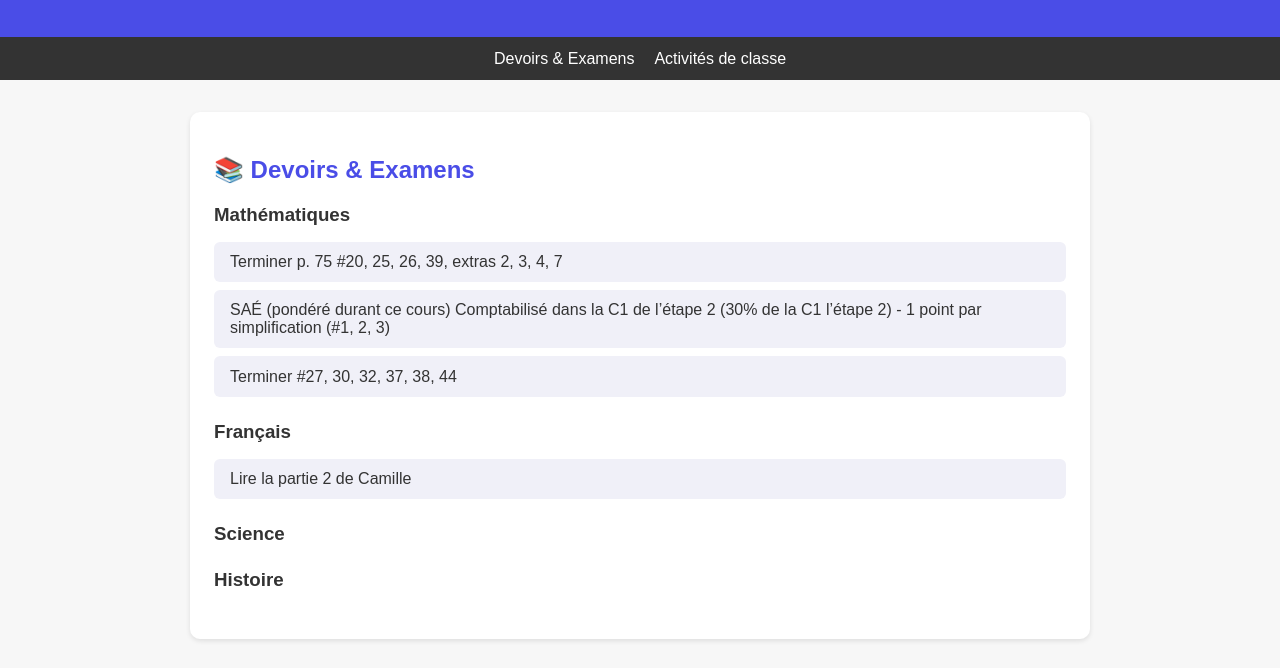
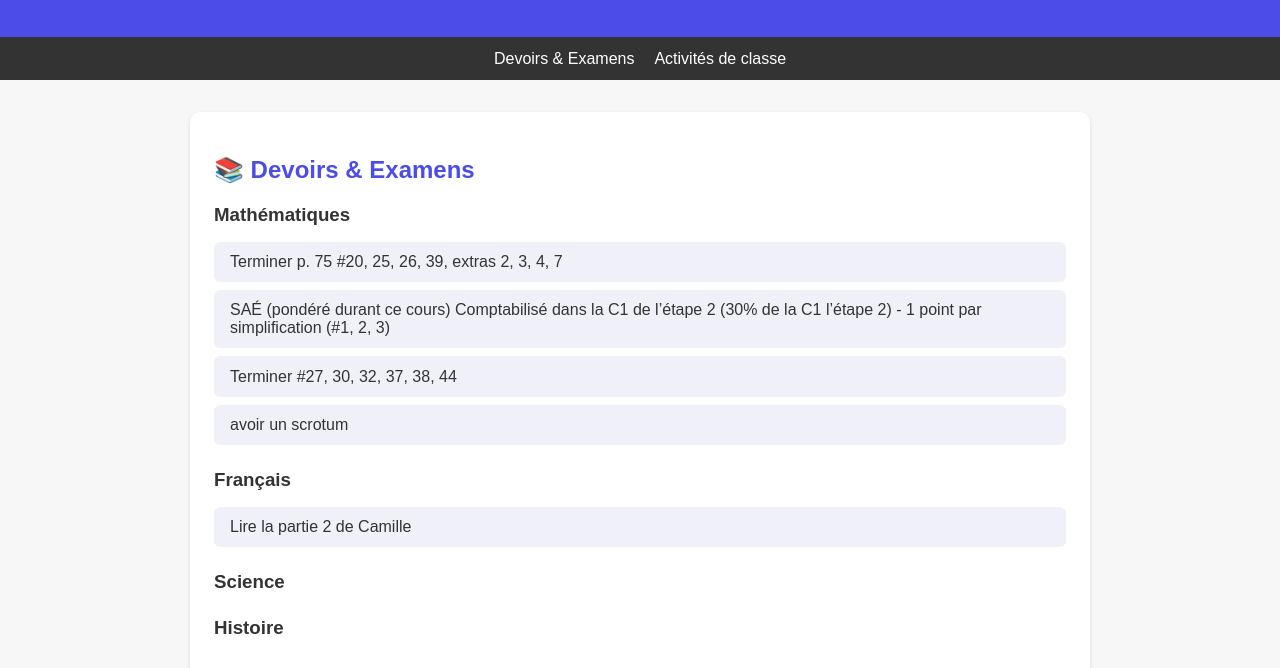
Before and after one commit to ykmrn14-a11y/Classe-302, a plain HTML site: page index.html in a window 1280 px wide. Shown: the part 125-793 px from the top of the page. Drawn offline with Linux system fonts and the light colour scheme.

Commit message:
Add files via upload

```diff
--- a/index.html
+++ b/index.html
@@ -112,6 +112,9 @@ Comptabilisé dans la C1 de l’étape 2 (30% de la C1 l’étape 2) - 1 point p
             <li>
                 Terminer #27, 30, 32, 37, 38, 44
             </li>
+              <li>
+               avoir un scrotum
+            </li>
         </ul>
       </div>
 
```
